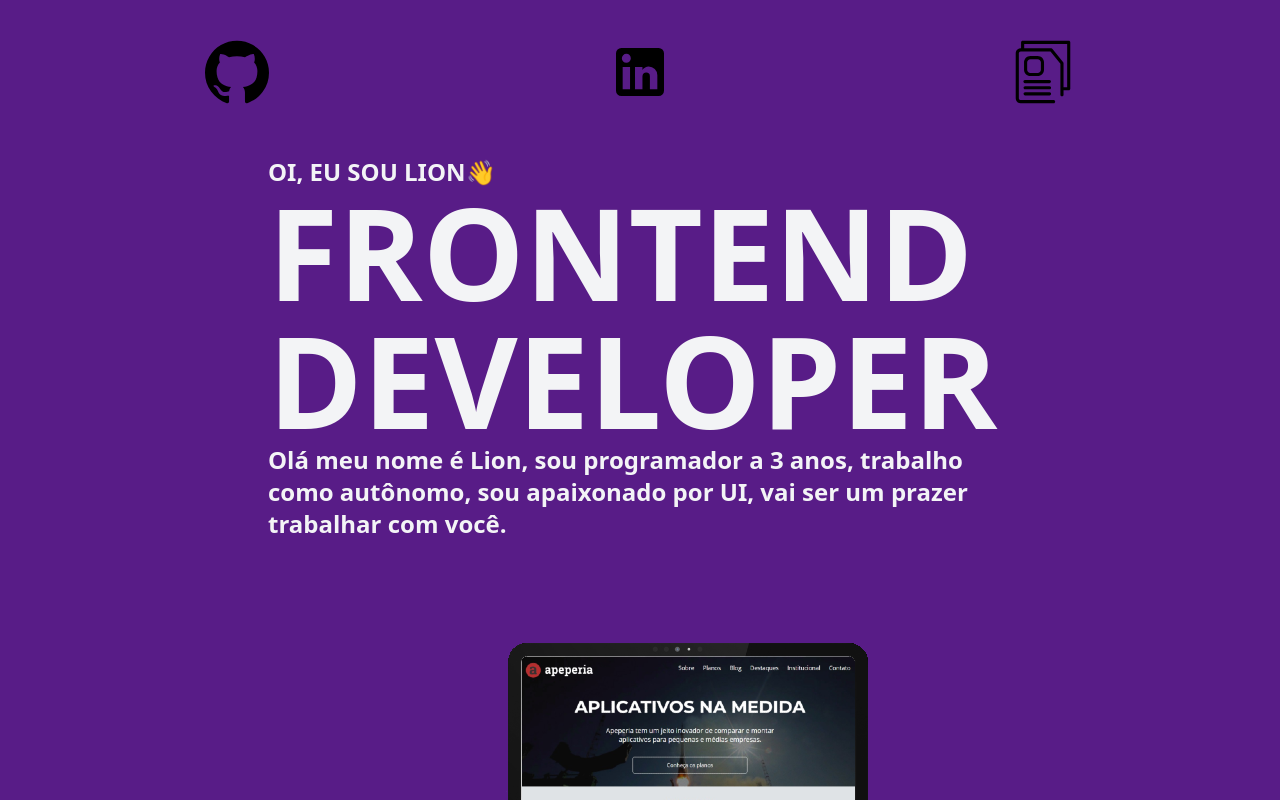
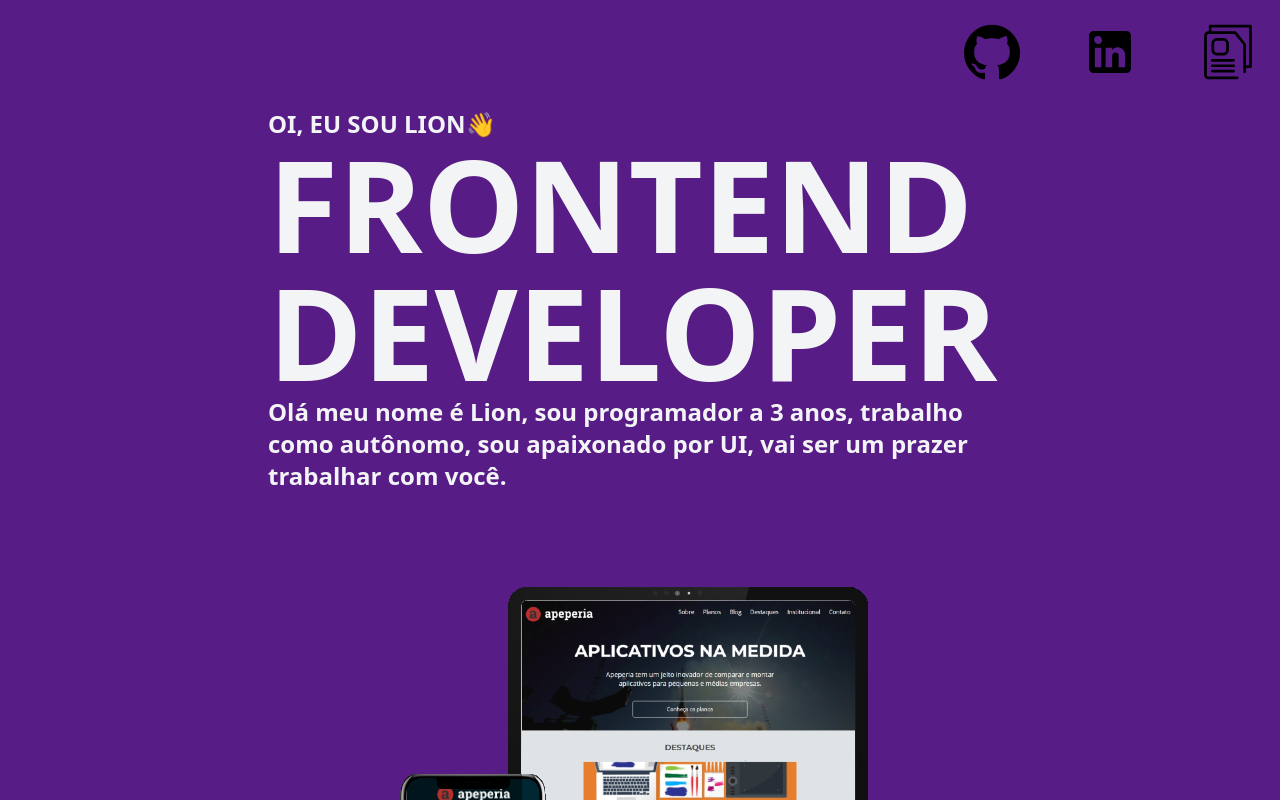
Before and after one commit to liondexx/lion-dex-portfolio, a Next.js app: page / in a window 1280 px wide. Shown: the top 800 px of the page. Built offline with nearby package versions, Linux system fonts and the light colour scheme.

Commit message:
fixed design and make code more pretty

```diff
--- /dev/null
+++ b/components/Content.tsx
@@ -0,0 +1,21 @@
+export default function Content() {
+  return (
+    <main className="flex justify-center">
+      <div className="max-w-3xl xl:py-40 mc:px-8 nn:p-1 min-[360px]:p-1 md:px-3">
+        <h2 className="font-bold font sm:text-4xl max-[360px]:text-xl min-[520px]:text-2xl">
+          OI, EU SOU LION👋
+        </h2>
+        <h1 className="text-5xl min-[360px]:text-6xl font-extrabold mc:text-6xl sm:text-7xl md:text-9xl">
+          FRONTEND
+        </h1>
+        <h1 className="text-5xl min-[360px]:text-6xl font-extrabold mc:text-6xl sm:text-7xl md:text-9xl">
+          DEVELOPER
+        </h1>
+        <p className="text-xs font-semibold sm:text-2xl xl:font-normal">
+          Olá meu nome é Lion, sou programador a 3 anos, trabalho como autônomo,
+          sou apaixonado por UI, vai ser um prazer trabalhar com você.
+        </p>
+      </div>
+    </main>
+  );
+}
--- a/components/NavBar.tsx
+++ b/components/NavBar.tsx
@@ -6,43 +6,28 @@ import linkedin from "public/linkedin_icon.svg";
 
 export default function NavBar() {
   return (
-    <nav
-      className="flex xl:h-36 justify-between px-3 text-1xl gap-2 font-semibold py-4 md:px-10 sm:text-3xl sm:py-10
-      flex-wrap md:justify-around xl:p-0 xl:pt-6 xl:pr-16 xl:justify-end"
-    >
-      <Link
-        target="_blank"
-        href="https://github.com/liondexx"
-        className="flex items-center xl:ml-24"
-      >
-        <Image
-          src={github}
-          alt="github-icon"
-          className="w-9 sm:w-16 xl:hover:w-20"
-        />
+    <div className="flex px-6 py-6 md:justify-end ">
+      <nav className="flex w-full md:w-2/5 lg:w-3/12 justify-between">
+        <Link target="_blank" href="https://github.com/liondexx">
+          <Image src={github} alt="github-icon" className="w-14 md:ml-4" />
         </Link>
         <Link
           target="_blank"
           href="https://www.linkedin.com/in/lion-patrocino-96b808229/"
-        className="flex items-center xl:ml-24"
         >
-        <Image
-          src={linkedin}
-          alt="linkedin-link"
-          className="w-9 sm:w-16 xl:hover:w-20"
-        />
+          <Image src={linkedin} alt="linkedin-link" className="w-14 md:ml-4" />
         </Link>
         <Link
           target="_blank"
           href="https://docs.google.com/document/d/1ZOdIUhwBNUM5f378i0-V3_O6JeL6DhNI6elGRM_Iofw/edit#heading=h.7vtcyzeczjot"
-        className="flex items-center xl:ml-24"
         >
           <Image
             src={curriculum}
             alt="curriculo-link"
-          className="w-9 sm:w-16 xl:hover:w-20"
+            className="w-14 md:ml-4"
           />
         </Link>
       </nav>
+    </div>
   );
 }
--- a/src/app/head.tsx
+++ b/src/app/head.tsx
@@ -1,9 +1,8 @@
 export default function Head() {
   return (
     <>
-      <title>Create Next App</title>
+      <title>Portifolio</title>
       <meta content="width=device-width, initial-scale=1" name="viewport" />
-      <meta name="description" content="Generated by create next app" />
     </>
   );
 }
--- a/src/app/layout.tsx
+++ b/src/app/layout.tsx
@@ -1,4 +1,5 @@
 import "./globals.css";
+import Head from "./head";
 
 export default function RootLayout({
   children,
@@ -11,7 +12,7 @@ export default function RootLayout({
         <head /> will contain the components returned by the nearest parent
         head.tsx. Find out more at https://beta.nextjs.org/docs/api-reference/file-conventions/head
       */}
-      <head />
+      <Head />
       <body>{children}</body>
     </html>
   );
--- a/src/app/page.tsx
+++ b/src/app/page.tsx
@@ -1,37 +1,18 @@
-import Image from "next/image";
 import NavBar from "components/NavBar";
 import AppCard from "components/AppCard";
 import Footer from "components/Footer";
+import Content from "components/Content";
 
 export default function Home() {
   return (
-    <main className=" bg-purple-900 ">
-      <div className="flex text-gray-100 flex-col justify-center">
+    <div className=" bg-purple-900 flex text-gray-100 flex-col justify-center">
       <NavBar />
-        <section className="flex justify-center">
-          <div className="max-w-3xl xl:py-40 mc:px-8 nn:p-1 min-[360px]:p-3 md:px-3">
-            <h2 className="font-bold font sm:text-4xl max-[360px]:text-xl min-[520px]:text-2xl">
-              OI, EU SOU LION👋
-            </h2>
-            <h1 className="text-5xl min-[360px]:text-6xl font-extrabold mc:text-6xl sm:text-7xl md:text-9xl">
-              FRONTEND
-            </h1>
-            <h1 className="text-5xl min-[360px]:text-6xl font-extrabold mc:text-6xl sm:text-7xl md:text-9xl">
-              DEVELOPER
-            </h1>
-            <p className="text-xs font-semibold sm:text-2xl xl:font-normal">
-              Olá meu nome é Lion, sou programador a 3 anos, trabalho como
-              autônomo, sou apaixonado por UI, vai ser um prazer trabalhar com
-              você.
-            </p>
-          </div>
-        </section>
+      <Content />
       <section className="flex justify-center flex-wrap my-16 gap-12 xl:p-5">
         <AppCard />
         <AppCard />
       </section>
       <Footer />
     </div>
-    </main>
   );
 }
```
Lines whose indentation alone changed are shown as unchanged.
